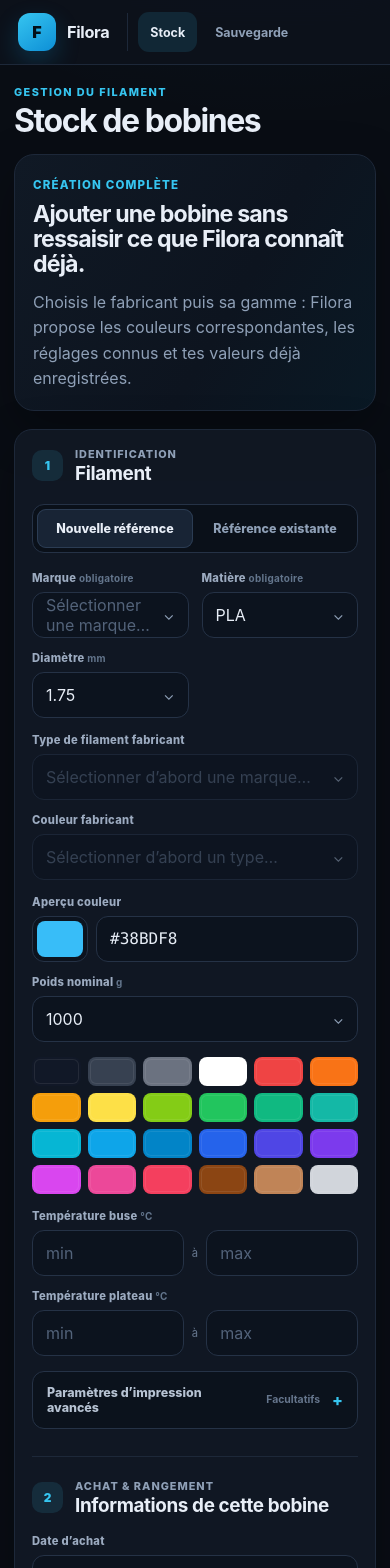
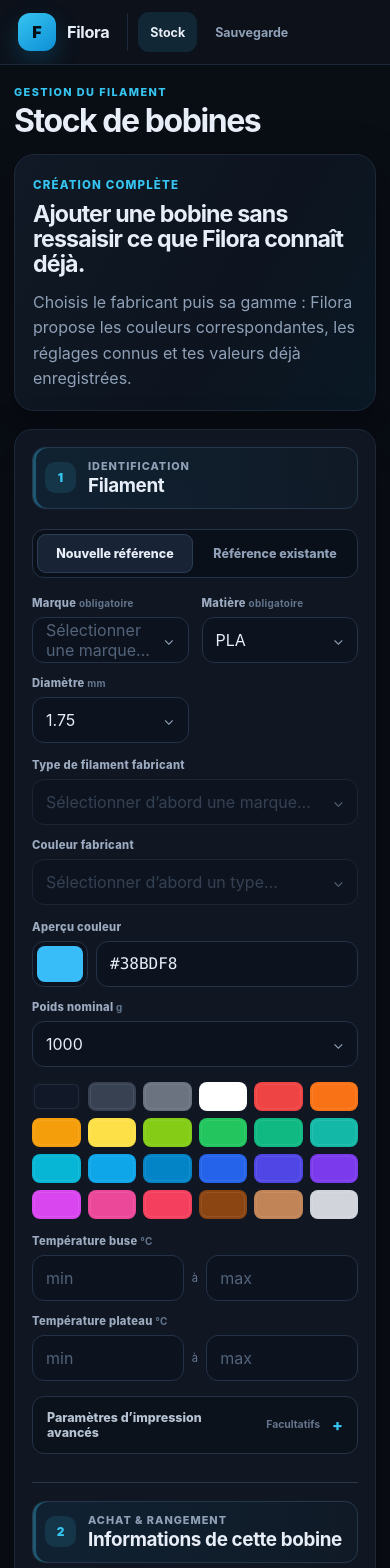
Before and after one commit to LegioFr/Filora-Legacy, a React (Vite) app: page / in a window 390 px wide. Shown: the top 1568 px of the page. Built offline with nearby package versions, Linux system fonts and the light colour scheme.

Commit message:
Batch 6: clarifier les sections et contenir les menus

```diff
--- a/src/responsive.css
+++ b/src/responsive.css
@@ -12,6 +12,26 @@
 .intro-card h2 { max-width: none; font-size: clamp(1.45rem, 2.35vw, 2rem); }
 .intro-card p { max-width: 900px; }
 .intro-facts { display: none; }
+
+/* Les différentes catégories du formulaire doivent se lire comme des blocs,
+   pas comme une longue succession de champs. */
+.form-card-head,
+.form-section-heading {
+  padding: 12px 14px;
+  border: 1px solid #25374b;
+  border-radius: 13px;
+  background: linear-gradient(90deg, rgba(14, 165, 233, .075), rgba(14, 165, 233, .018));
+  box-shadow: inset 3px 0 0 rgba(54, 197, 240, .34);
+}
+
+.form-card-head { margin-bottom: 20px; }
+.form-section-heading { margin-bottom: 18px; }
+.form-divider {
+  height: 0;
+  margin: 34px 0 18px;
+  border-top: 1px solid #29384b;
+  background: transparent;
+}
 
 .catalog-select {
   position: relative;
@@ -46,12 +66,14 @@
   position: absolute;
   z-index: 80;
   inset: calc(100% + 6px) 0 auto 0;
+  width: 100%;
+  min-width: 100%;
+  max-width: 100%;
   border: 1px solid #31435b;
   border-radius: 13px;
   background: #111824;
   box-shadow: 0 22px 55px rgba(0, 0, 0, .46);
   padding: 9px;
-  min-width: min(420px, 90vw);
 }
 
 .catalog-search { margin-bottom: 7px; }
@@ -197,7 +219,7 @@
   .workspace { padding: 20px 14px 48px; }
   .intro-card { padding: 18px; }
   .field-grid-3 { grid-template-columns: repeat(2, minmax(0, 1fr)); }
-  .catalog-popover { min-width: 100%; width: min(520px, 88vw); }
+  .catalog-popover { width: 100%; min-width: 100%; max-width: 100%; }
   .color-preset-grid { grid-template-columns: repeat(8, minmax(0, 1fr)); }
 }
 
@@ -205,8 +227,11 @@
   .summary-card { grid-template-columns: minmax(0, 1fr); }
   .summary-head, .spool-visual, .summary-rule, .summary-series { grid-column: auto; }
   .summary-metric { border-right: 0; padding-right: 0; }
-  .catalog-popover { position: fixed; inset: auto 10px 12px 10px; width: auto; max-height: min(72vh, 620px); }
+  .catalog-popover { position: fixed; inset: auto 10px 12px 10px; width: auto; min-width: 0; max-width: none; max-height: min(72vh, 620px); }
   .catalog-options { max-height: 38vh; }
   .color-preset-grid { grid-template-columns: repeat(6, minmax(0, 1fr)); }
   .shortcut-list { display: grid; grid-template-columns: 1fr; }
+  .form-card-head,
+  .form-section-heading { padding: 11px 12px; }
+  .form-divider { margin-top: 28px; }
 }
```
